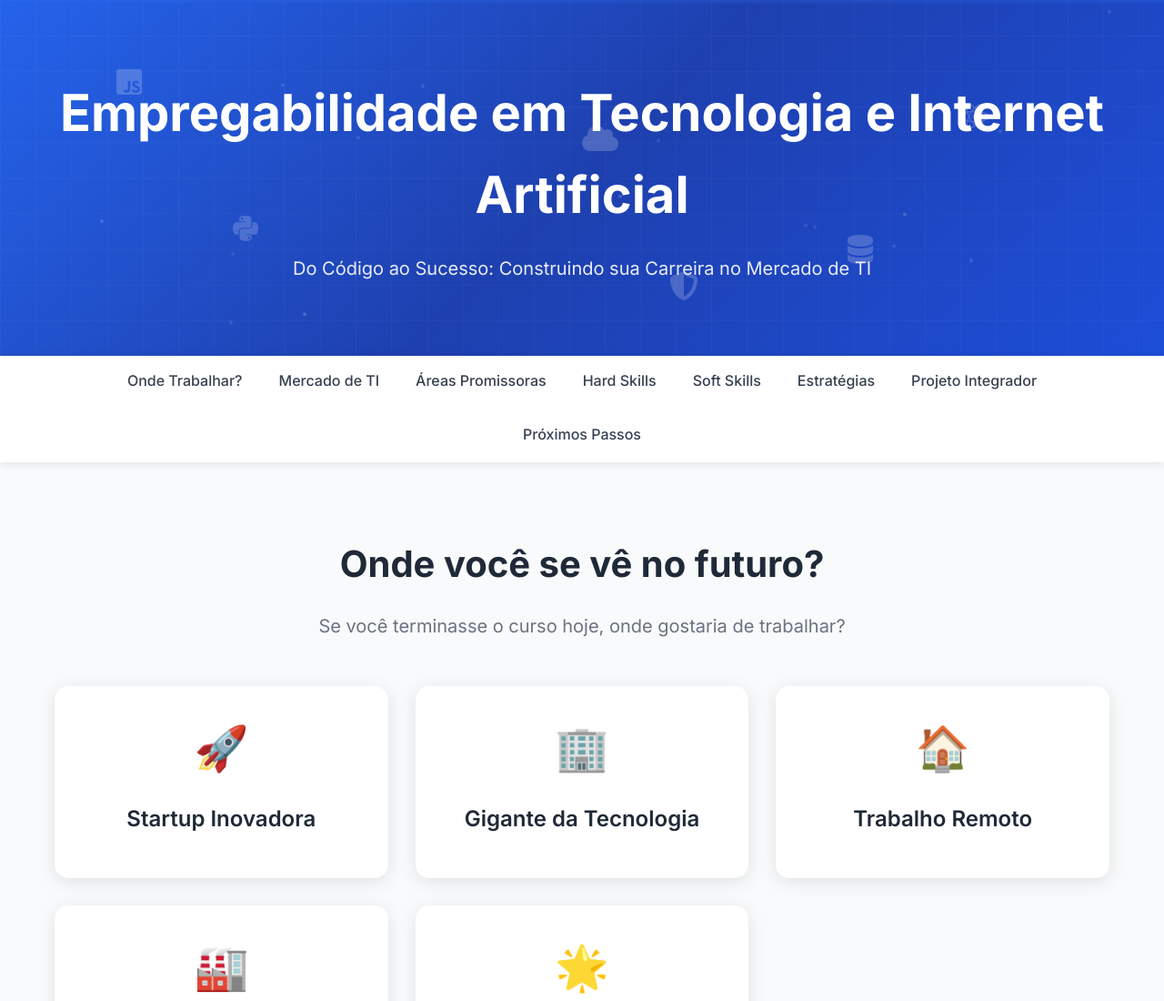
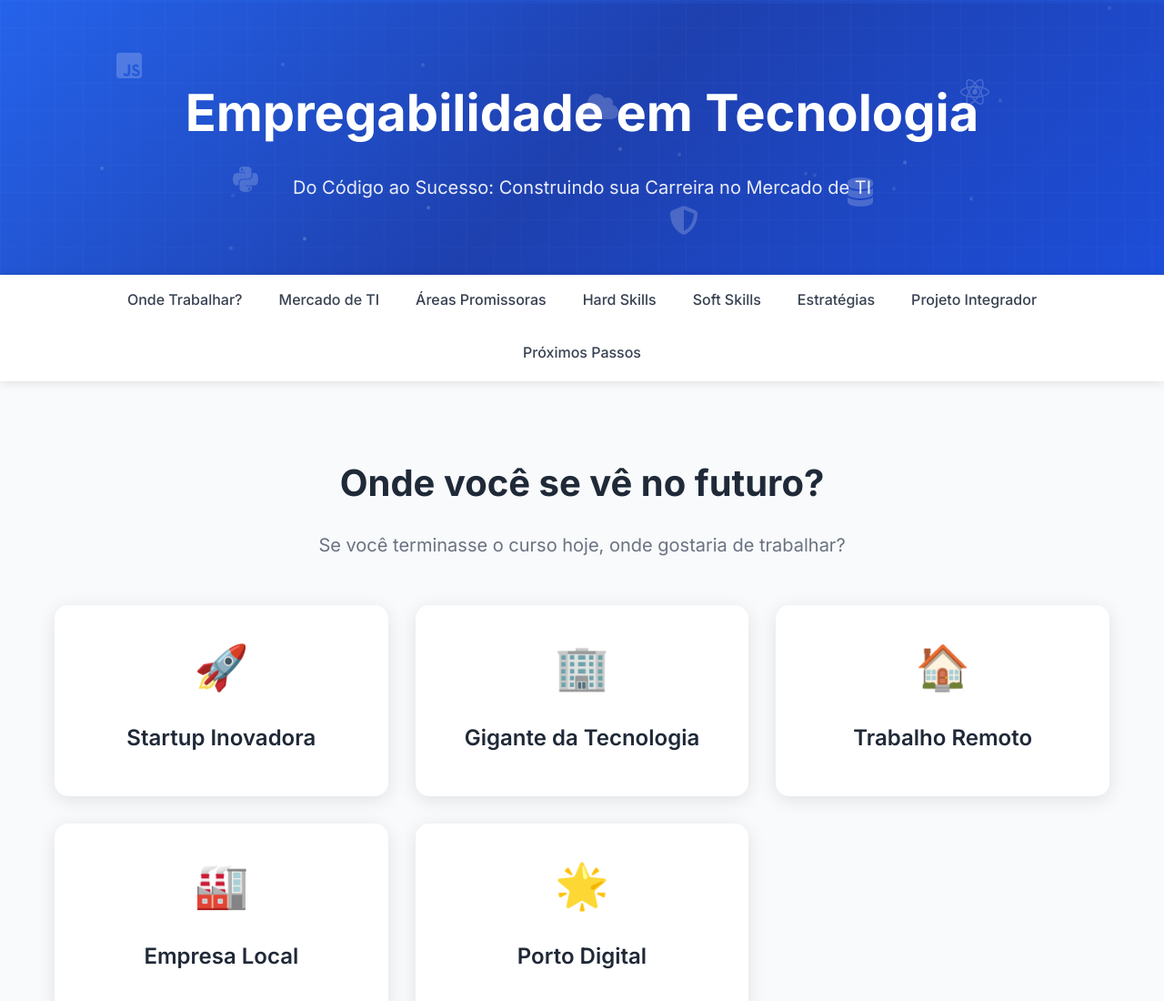
Before and after one commit to VanthuirMaia/Folder_Interativo_Empregabilidade_TI, a plain HTML site: page index.html in a window 1280 px wide. Shown: the top 1100 px of the page at 91% size. Drawn offline with Linux system fonts and the light colour scheme.

Commit message:
Atualização-v4

```diff
--- a/index.html
+++ b/index.html
@@ -18,9 +18,7 @@
     <!-- Header -->
     <header class="header">
       <div class="container">
-        <h1 class="main-title">
-          Empregabilidade em Tecnologia e Internet Artificial
-        </h1>
+        <h1 class="main-title">Empregabilidade em Tecnologia</h1>
         <p class="subtitle">
           Do Código ao Sucesso: Construindo sua Carreira no Mercado de TI
         </p>
```
